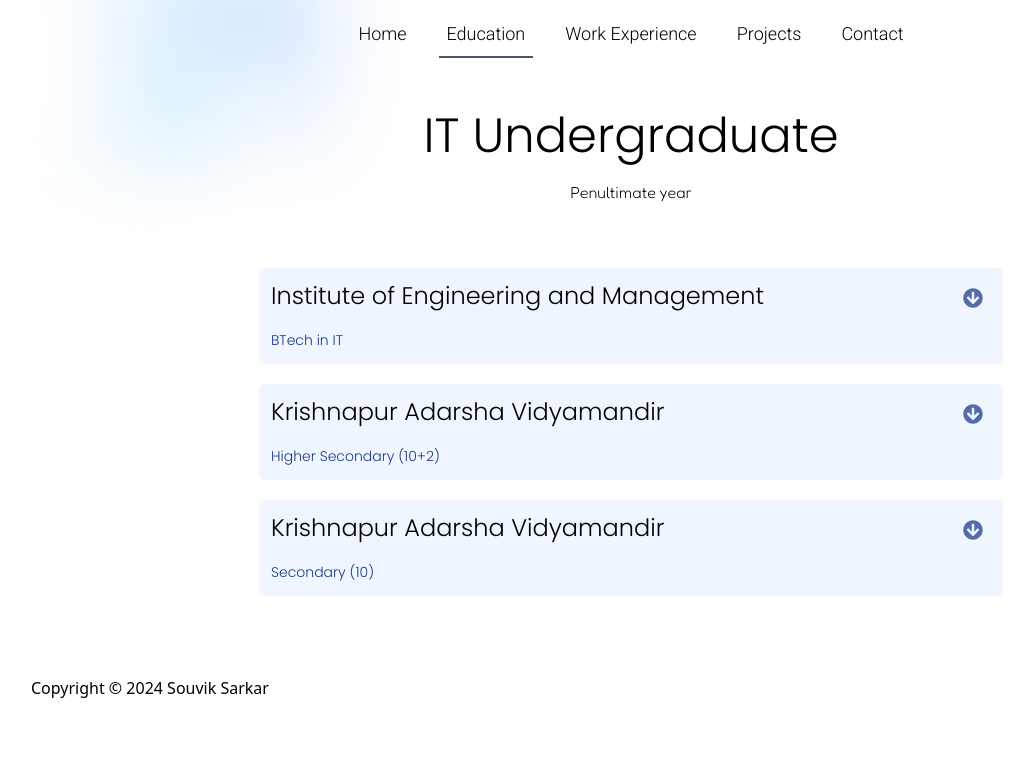
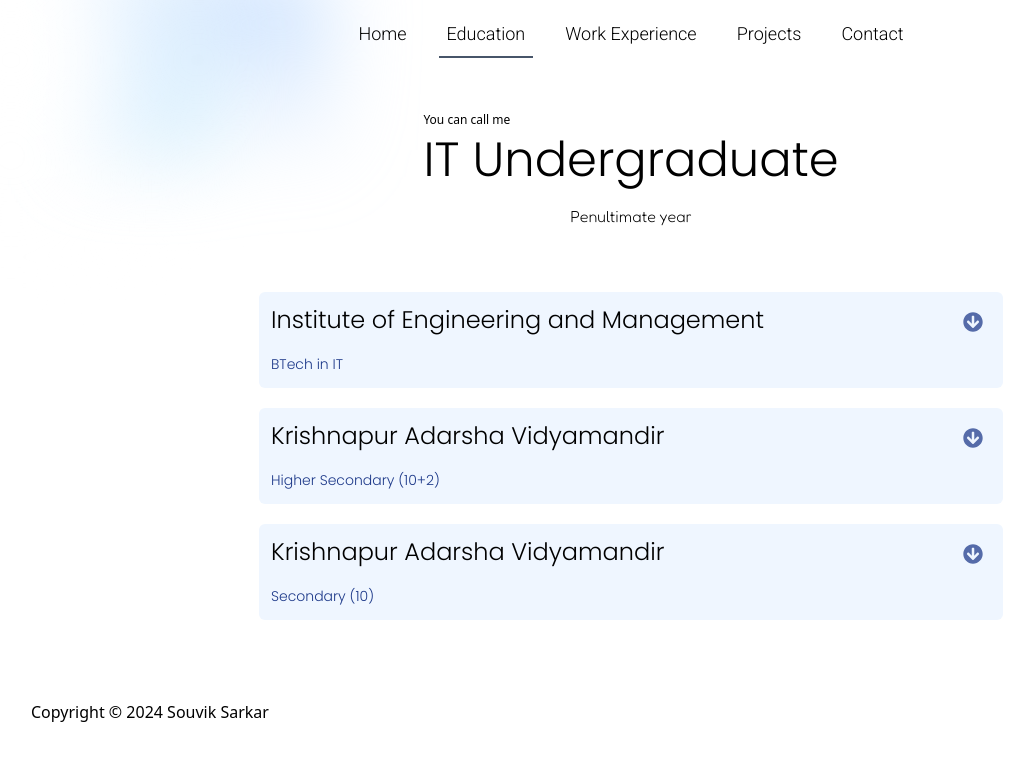
Before and after one commit to souviks22/portfolio, a Next.js app: page /education in a window 1280 px wide. Shown: the top 760 px of the page, without its empty margins (9-1043 px from the left). Built offline with nearby package versions, Linux system fonts and the light colour scheme.

Commit message:
Education page animation fixed

```diff
--- a/components/education/MostRecent.js
+++ b/components/education/MostRecent.js
@@ -5,7 +5,10 @@
 
 export default function MostRecent() {
     return (<div className="w-full flex flex-col items-center px-2 py-10 my-3">
-        <section className={`${poppins.className} text-4xl sm:text-5xl mb-2`}>IT Undergraduate</section>
-        <section className={`${fredoka.className} p-3`}>Penultimate year</section>
+        <section className="flex flex-col">
+            <span className="text-xs mb-2">You can call me</span>
+            <span className={`${poppins.className} text-4xl sm:text-5xl mb-2`}>IT Undergraduate</span>
+        </section>
+        <span className={`${fredoka.className} p-3`}>Penultimate year</span>
     </div>)
 }
--- a/components/education/School.js
+++ b/components/education/School.js
@@ -26,6 +26,7 @@
                     className="bg-slate-100 flex flex-col w-full sm:w-3/5 rounded-b-md p-3"
                     initial={{ translateY: -40, opacity: 0 }}
                     animate={{ translateY: 0, opacity: 100 }}
+                    exit={{ opacity: 0, animationDuration: 100 }}
                 >
                     <div className="flex items-center mb-3">
                         <span className="mr-3"><FaUserGraduate /></span>
--- a/components/home/Title.js
+++ b/components/home/Title.js
@@ -19,9 +19,9 @@
                 <p>Hi I'm</p>
                 <h2 className="text-5xl py-2">Souvik Sarkar</h2>
             </section>
-            <section className="group">
+            <section className="group pb-10">
                 <h3 className="text-2xl">Software Development Engineer</h3>
-                <p className="absolute hidden group-hover:block py-3">🌟 Yes I do code</p>
+                <p className="absolute sm:hidden group-hover:block py-3">🌟 Yes I do code for fun</p>
             </section>
         </div>
     </div>)
--- /dev/null
+++ b/pages/contact.js
@@ -0,0 +1,11 @@
+import Head from "next/head"
+import Container from "@/components/common/Container"
+
+export default function Contact() {
+    return (<Container>
+        <Head>
+            <title>Contact | Souvik Sarkar</title>
+        </Head>
+        <h2 className="text-center">Page in Progress</h2>
+    </Container>)
+}
--- /dev/null
+++ b/pages/projects.js
@@ -0,0 +1,11 @@
+import Head from "next/head"
+import Container from "@/components/common/Container"
+
+export default function Project() {
+    return (<Container>
+        <Head>
+            <title>Projects | Souvik Sarkar</title>
+        </Head>
+        <h2 className="text-center">Page in Progress</h2>
+    </Container>)
+}
--- /dev/null
+++ b/pages/work-experience.js
@@ -0,0 +1,11 @@
+import Head from "next/head"
+import Container from "@/components/common/Container"
+
+export default function WorkExperience() {
+    return (<Container>
+        <Head>
+            <title>Work Experience | Souvik Sarkar</title>
+        </Head>
+        <h2 className="text-center">Page in Progress</h2>
+    </Container>)
+}
```
